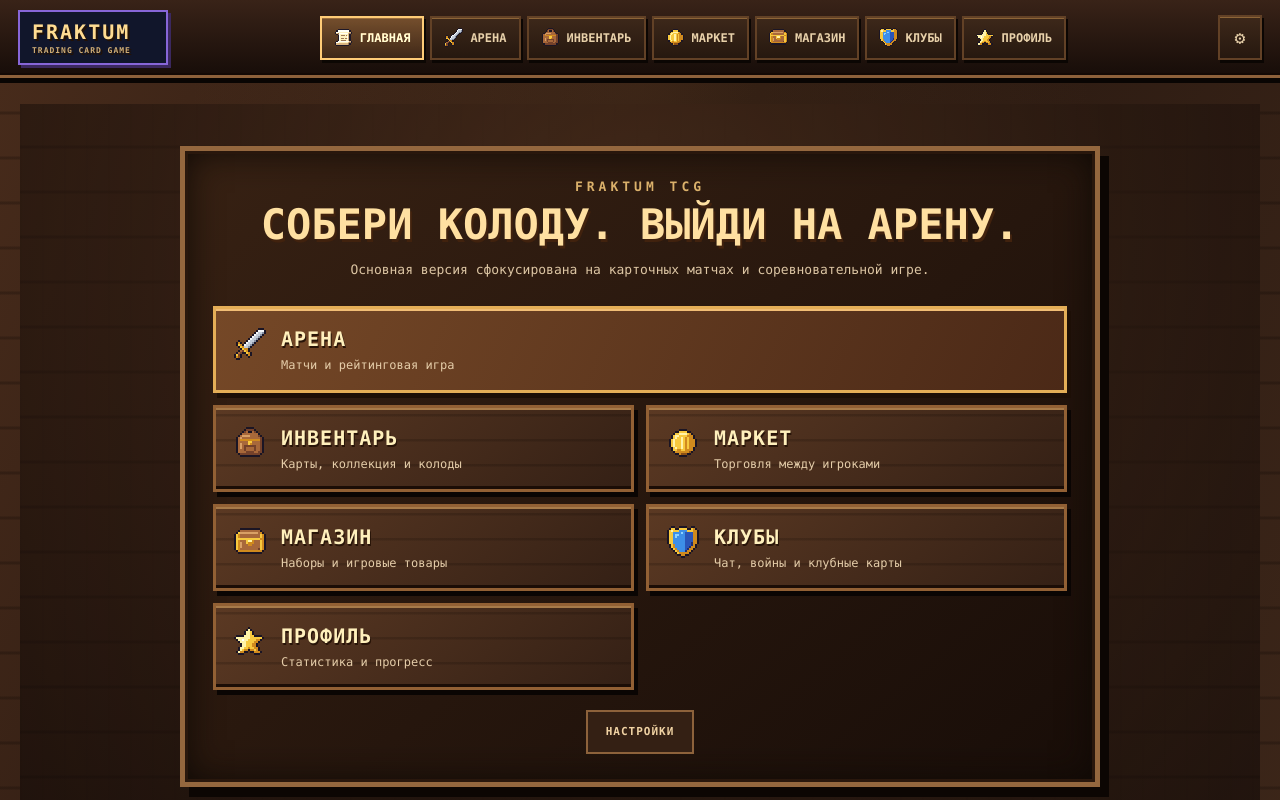
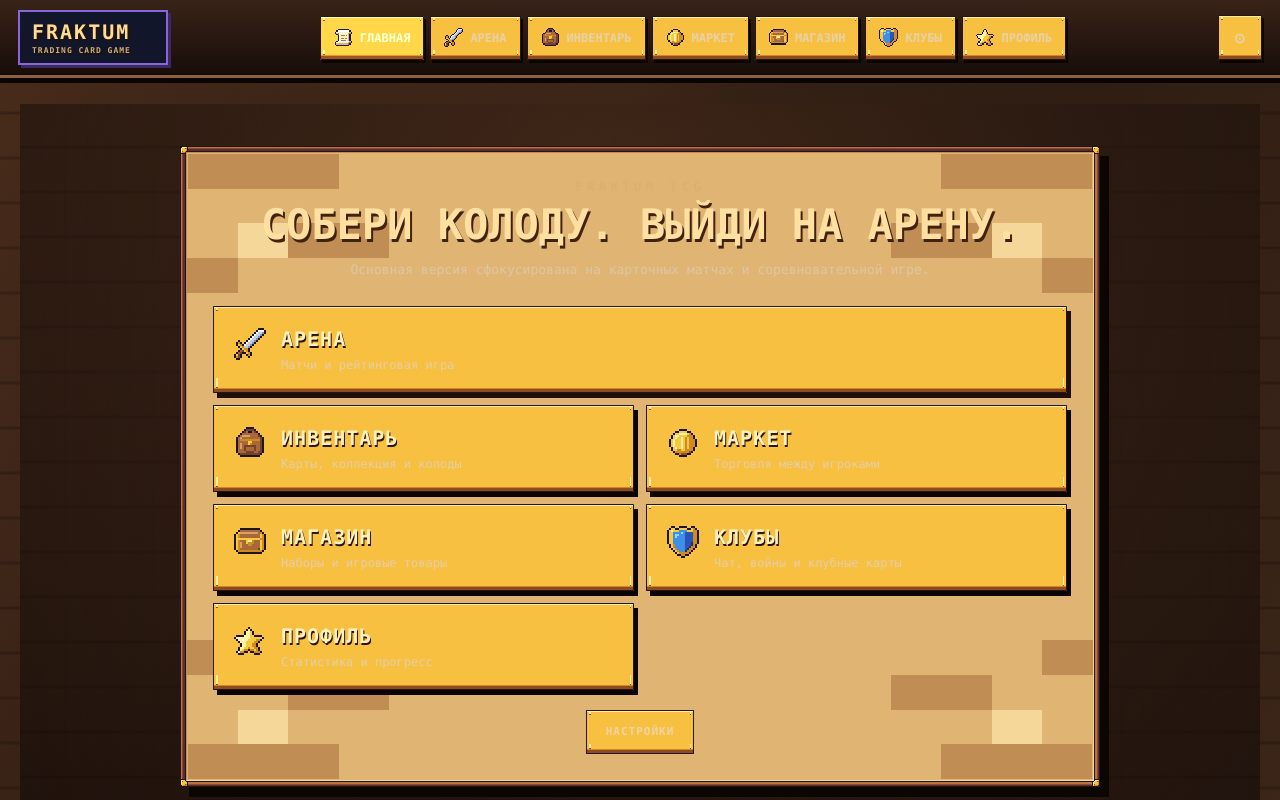
Before and after one commit to sonor71/Fraktum-tcg-alfa, a React (Vite) app: page /market in a window 1280 px wide. Built offline with nearby package versions, Linux system fonts and the light colour scheme; no server answers.

Commit message:
Render imported sprite textures on menu buttons, panels and hero meters

```diff
--- a/src/ui/fraktum-reforged.css
+++ b/src/ui/fraktum-reforged.css
@@ -363,3 +363,61 @@ button:disabled { filter:saturate(.55); }
   .hpo-brandBlock,.hpo-progressBlock {padding:6px 9px !important;}
   .hpo-header {gap:7px !important;}
 }
+
+/* Actual asset texture integration — nine-slice keeps pixel corners intact. */
+.coreMenuPanel,.coreMenuAction,.coreNavButton,.coreSettings,.coreMenuSettings,
+.shopCard,.glass-panel,.invTabletV2,.deckLeft,.deckRight,.playCardV2,
+.clubsPanel,.clubsHeader,.profile-card,.marketHero,.marketStats,
+.matchHeroPanel,.matchOpponentProfile,.matchArenaTopbar,.matchActionStatus,
+.matchWinnerCard,.matchBattleLog,.matchWillStrip,.triad-player-block,
+.triad-log,.triad-chat,.triad-lobby {
+  image-rendering: pixelated;
+}
+.coreMenuPanel,.shopCard,.glass-panel,.invTabletV2,.deckLeft,.deckRight,
+.playCardV2,.clubsPanel,.clubsHeader,.profile-card,.marketHero,.marketStats,
+.matchHeroPanel,.matchOpponentProfile,.matchArenaTopbar,.matchActionStatus,
+.matchWinnerCard,.matchBattleLog,.matchWillStrip,.triad-player-block,
+.triad-log,.triad-chat,.triad-lobby {
+  border-image-source:url("/ui/fraktum/panels/panel_main.png") !important;
+  border-image-slice:7 fill !important;
+  border-image-width:8px !important;
+  border-image-repeat:stretch !important;
+}
+.coreMenuAction,.coreNavButton,.coreSettings,.coreMenuSettings,
+.playActionBtn,.buyBtn,.marketPrimaryBtn,.marketGhostBtn,.invDeckBtn,.deckBtn,
+.matchGhostButton,.matchGoldButton,.matchBackButton,.matchD20HelpButton,
+.triad-topbar button,.triad-controls button,.triad-lobby button {
+  border-image-source:url("/ui/fraktum/buttons/btn_primary_idle.png") !important;
+  border-image-slice:5 8 5 8 fill !important;
+  border-image-width:6px 9px !important;
+  border-image-repeat:stretch !important;
+}
+.coreMenuAction:hover,.coreNavButton:hover,.coreSettings:hover,.coreMenuSettings:hover,
+.playActionBtn:hover,.buyBtn:hover,.marketPrimaryBtn:hover,.marketGhostBtn:hover,
+.invDeckBtn:hover,.deckBtn:hover,.matchGhostButton:hover,.matchGoldButton:hover,
+.matchBackButton:hover,.triad-controls button:hover {
+  border-image-source:url("/ui/fraktum/buttons/btn_primary_hover.png") !important;
+}
+.coreMenuAction:active,.coreNavButton:active,.playActionBtn:active,
+.buyBtn:active,.matchGhostButton:active,.matchGoldButton:active {
+  border-image-source:url("/ui/fraktum/buttons/btn_primary_pressed.png") !important;
+}
+.coreMenuAction:disabled,.coreNavButton:disabled,.playActionBtn:disabled,
+.buyBtn:disabled,.matchGhostButton:disabled,.matchGoldButton:disabled {
+  border-image-source:url("/ui/fraktum/buttons/btn_primary_disabled.png") !important;
+}
+.matchShieldPip::before {
+  content:"";display:inline-block;vertical-align:middle;width:15px;height:15px;margin-right:3px;
+  background:url("/ui/fraktum/icons/icon_shield.png") center / contain no-repeat;
+  image-rendering:pixelated;
+}
+.matchHeroMeterGroup.is-hp-meter .matchHeroMeterValue::before {
+  content:"";display:inline-block;width:13px;height:13px;margin-right:3px;vertical-align:-2px;
+  background:url("/ui/fraktum/icons/icon_hp.png") center / contain no-repeat;
+  image-rendering:pixelated;
+}
+.matchHeroPortrait {border-image-source:url("/ui/fraktum/panels/panel_portrait.png") !important;border-image-slice:7 fill !important;border-image-width:5px !important;}
+@media (max-width:680px) {
+  .coreMenuAction,.coreNavButton {border-image-width:4px 6px !important;}
+  .matchHeroMeterGroup.is-hp-meter .matchHeroMeterValue::before {width:10px;height:10px;}
+}
```
